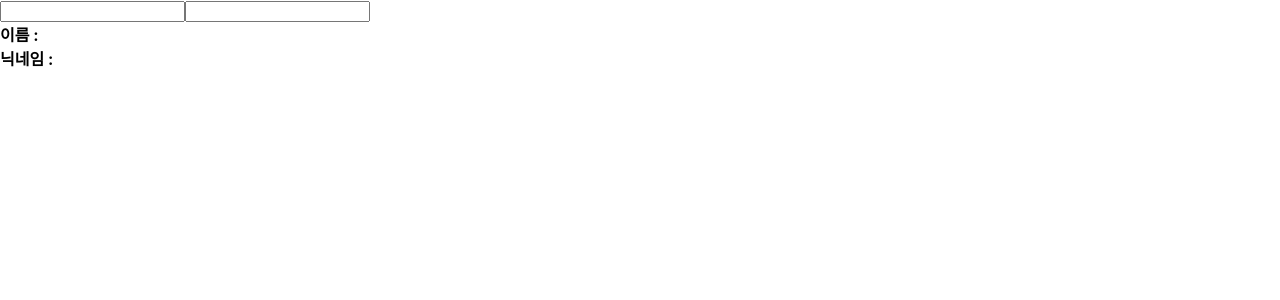
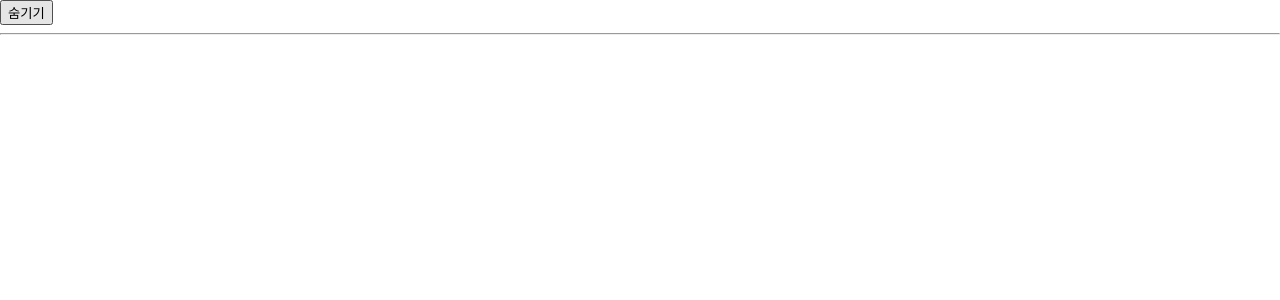
Before and after one commit to Opdata/Hooks_self, a React (Create React App) app in the folder hooks-tutorial/: page / in a window 1280 px wide. Shown: the top 300 px of the page. Built offline with nearby package versions, Linux system fonts and the light colour scheme.

Commit message:
useState cleanup 테스트

```diff
--- a/hooks-tutorial/src/App.js
+++ b/hooks-tutorial/src/App.js
@@ -1,11 +1,18 @@
-import React from "react";
+import React, { useState } from "react";
 // import Counter from "./Counter";
 import Info from "./info";
 
 const App = () => {
+  const [visible, setVisible] = useState(false);
   return (
     //<Counter />;
-    <Info />
+    <div>
+      <button onClick={() => setVisible(!visible)}>
+        {visible ? "보이기" : "숨기기"}
+      </button>
+      <hr />
+      {visible && <Info />}
+    </div>
   );
 };
 
--- a/hooks-tutorial/src/info.js
+++ b/hooks-tutorial/src/info.js
@@ -3,9 +3,32 @@
 const Info = () => {
   const [name, setName] = useState("");
   const [nickname, setNickname] = useState("");
+  /*
+  useEffect(() => {
+    console.log('마운트될 때만 실행된다.)
+  }, []);
+  */
+
+  /*
+  useEffect(() => {
+    console.log('name 상태가 변경될때만 실행된다.)
+  }, [name]);
+  */
+
+  /*
   useEffect(() => {
     console.log("렌더링 완료");
     console.log({ name, nickname });
+  });
+  */
+
+  useEffect(() => {
+    console.log("effect");
+    console.log(name);
+    return () => {
+      console.log("cleanup");
+      console.log(name);
+    };
   });
   const onChangeName = e => {
     setName(e.target.value);
```
